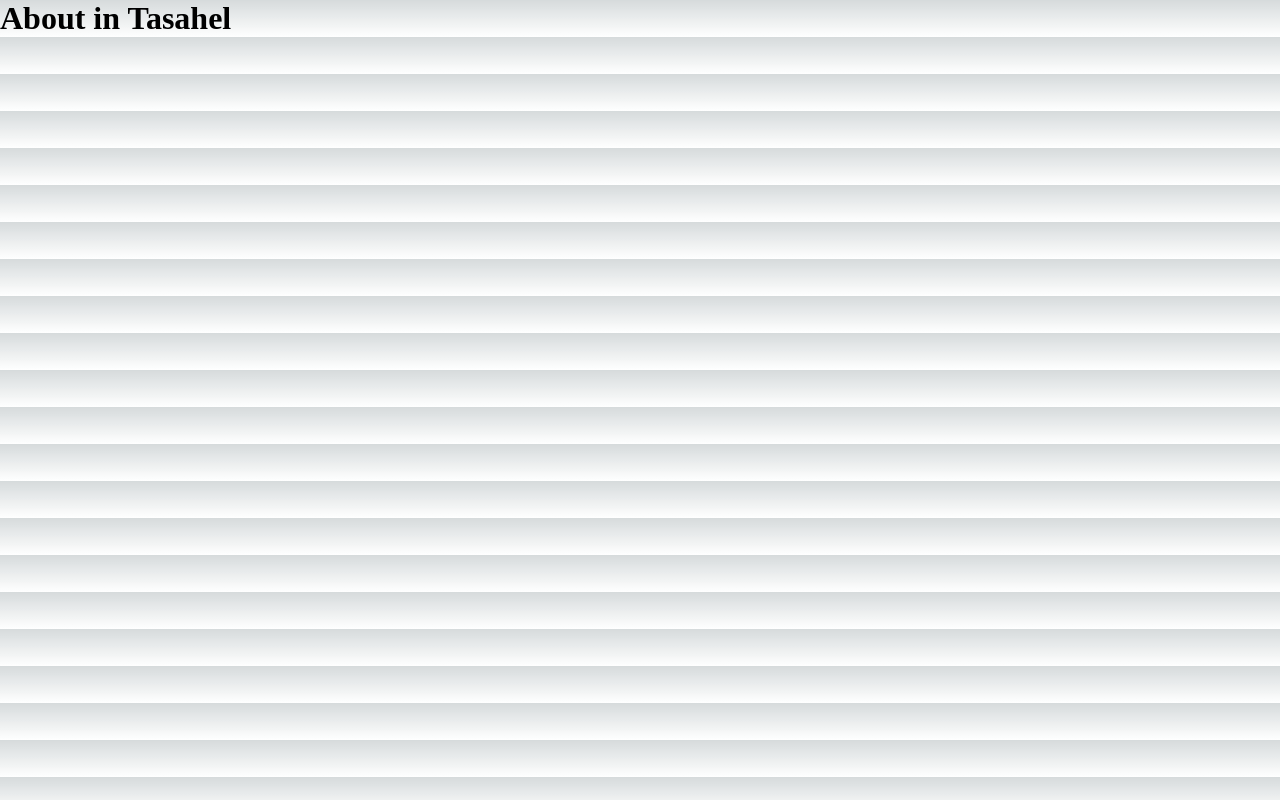
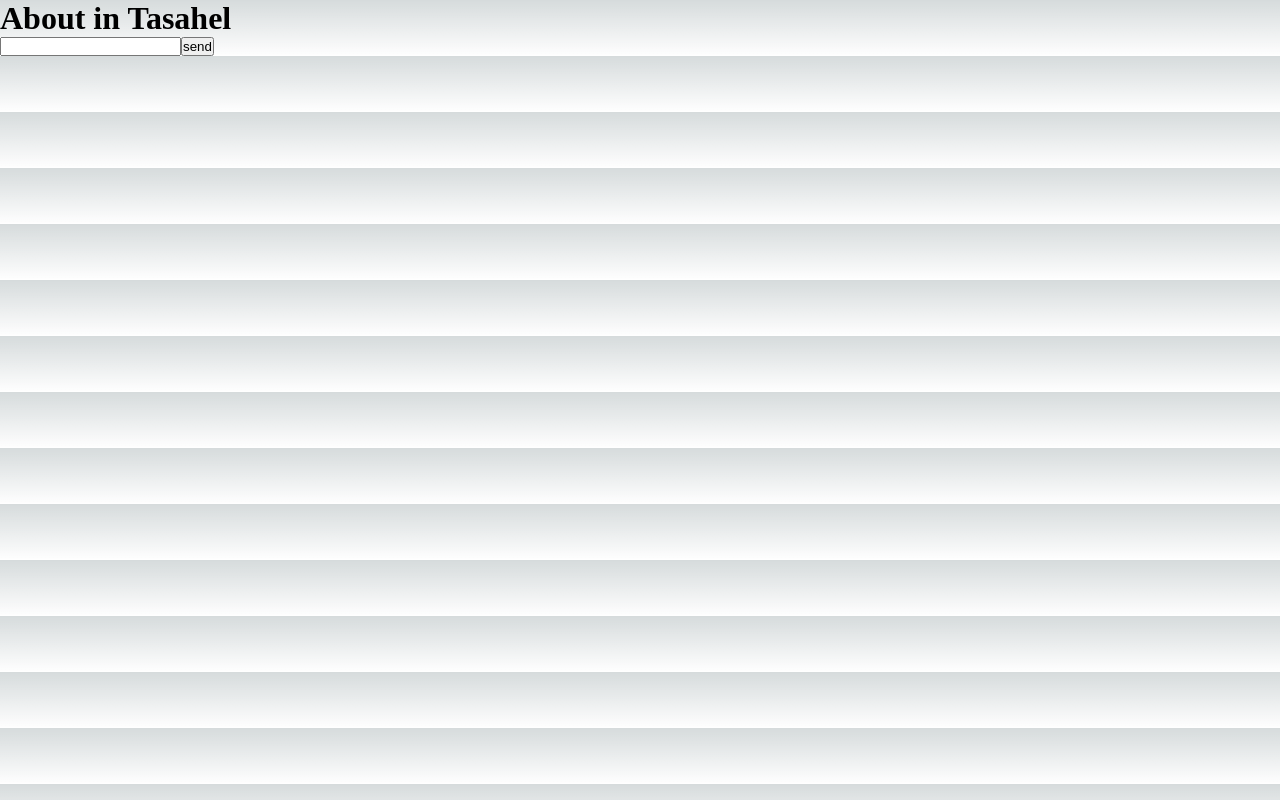
Before and after one commit to AbdullahAbdelmouty/NextJSProject, a Next.js app: page /about in a window 1280 px wide. Built offline with nearby package versions, Linux system fonts and the light colour scheme.

Commit message:
add form

```diff
--- a/src/app/about/page.js
+++ b/src/app/about/page.js
@@ -14,6 +14,10 @@ export default function About({params}) {
   return (
     <div>
       <h1>About in Tasahel</h1>
+      <form>
+        <input type="text" />
+        <button type="submit">send</button>
+      </form>
     </div>
   );
 }
```
